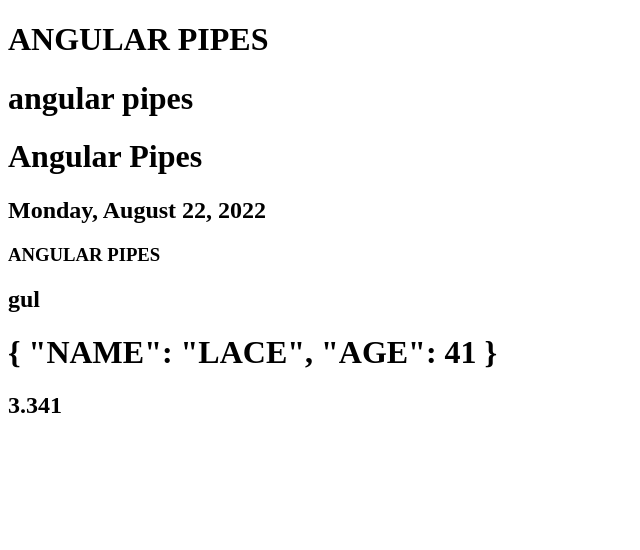
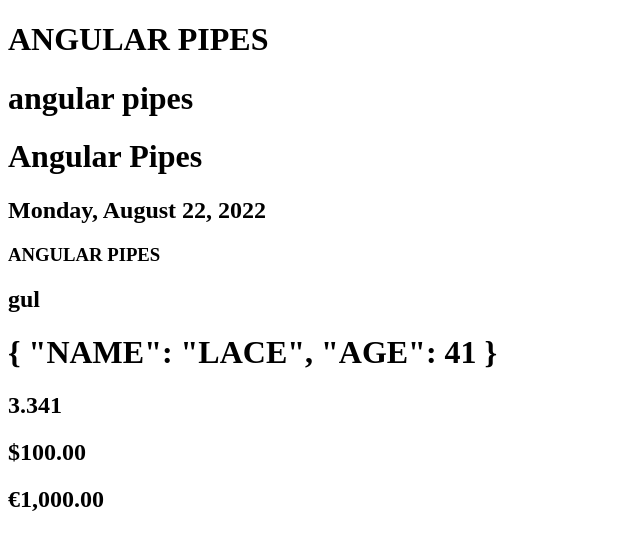
Before and after one commit to Adrion10/Angular_lesons, an Angular app in the folder angular-lessons/Pipes/: page / in a window 1280 px wide. Shown: the top 550 px of the page, without its empty margins (0-640 px from the left). Built offline with nearby package versions, Linux system fonts and the light colour scheme.

Commit message:
corrency: 'EUR'

```diff
--- a/angular-lessons/Pipes/src/app/app.component.html
+++ b/angular-lessons/Pipes/src/app/app.component.html
@@ -6,3 +6,5 @@
 <h2>{{ title | slice: 3:6 }}</h2>
 <h1>{{ user | json | uppercase }}</h1>
 <h2>{{ 003.34122222 | number: "1.2-3" }}</h2>
+<h2>{{ 100 | currency: "USD" }}</h2>
+<h2>{{ 1000 | currency: "EUR" }}</h2>
```
